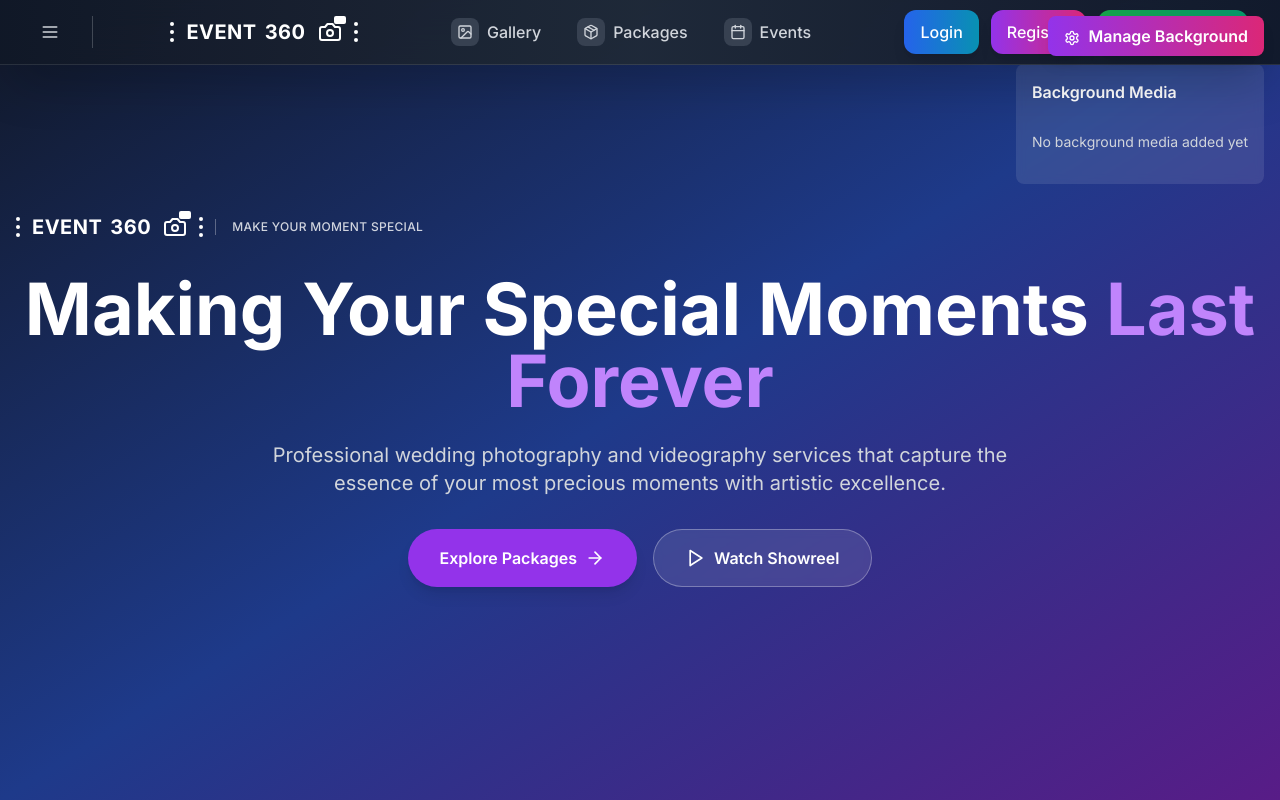
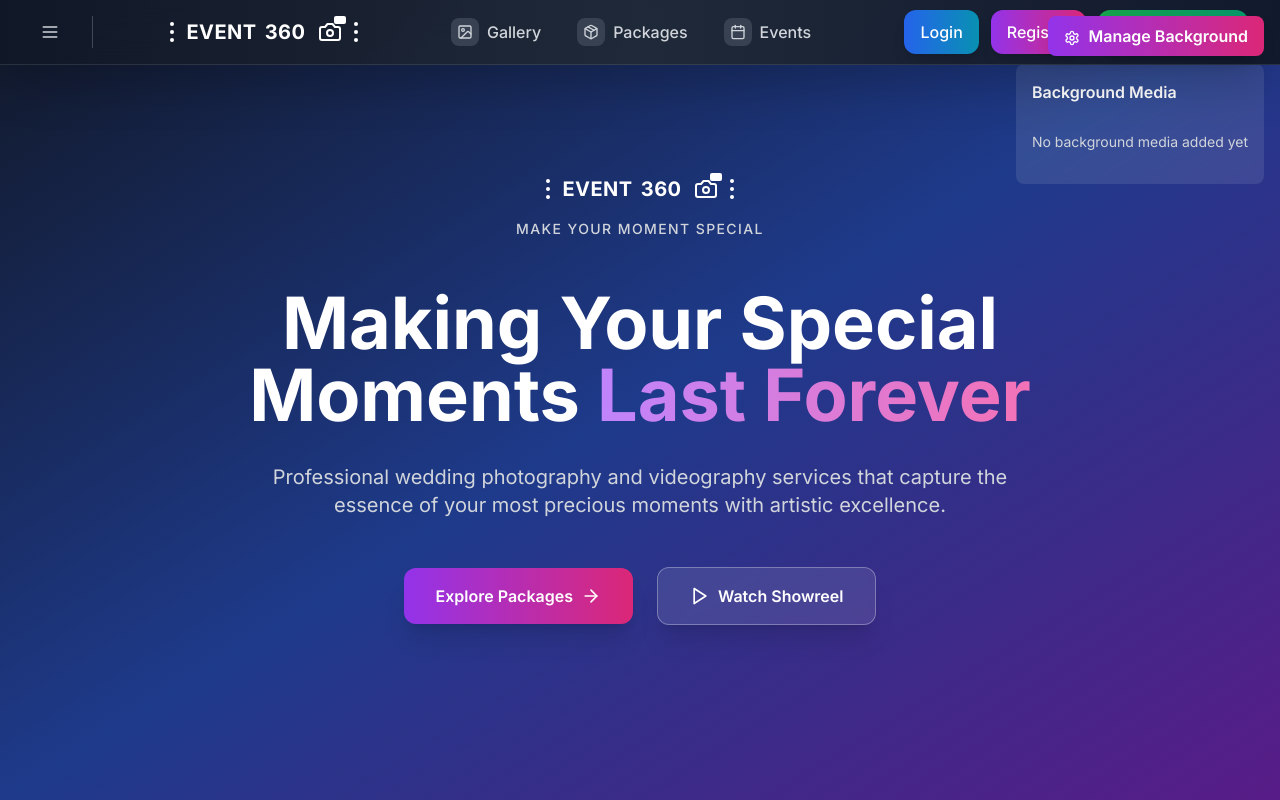
Before and after one commit to Rokibul-Islam-Robi/Event360, a React (Vite) app in the folder client/: page / in a window 1280 px wide. Shown: the top 800 px of the page. Built offline with nearby package versions, Linux system fonts and the light colour scheme.

Commit message:
Update Home page hero section with modern corporate styling and reorganized intro content

```diff
--- a/client/src/pages/Home.jsx
+++ b/client/src/pages/Home.jsx
@@ -254,37 +254,74 @@ const Home = () => {
             initial={{ opacity: 0, y: 30 }}
             animate={{ opacity: 1, y: 0 }}
             transition={{ duration: 0.8 }}
+            className="max-w-4xl mx-auto"
           >
-            {/* Logo */}
-            <div className="mb-8">
-              <Logo showTagline={true} />
-            </div>
+            {/* Logo Section */}
+            <motion.div
+              initial={{ opacity: 0, scale: 0.8 }}
+              animate={{ opacity: 1, scale: 1 }}
+              transition={{ duration: 1, delay: 0.2 }}
+              className="mb-12"
+            >
+              <div className="flex flex-col items-center space-y-4">
+                {/* Main Logo */}
+                <div className="transform hover:scale-105 transition-transform duration-300">
+                  <Logo showTagline={false} />
+                </div>
+                {/* Tagline */}
+                <motion.p
+                  initial={{ opacity: 0, y: 20 }}
+                  animate={{ opacity: 1, y: 0 }}
+                  transition={{ duration: 0.8, delay: 0.6 }}
+                  className="text-sm font-medium text-gray-300 uppercase tracking-widest"
+                >
+                  MAKE YOUR MOMENT SPECIAL
+                </motion.p>
+              </div>
+            </motion.div>
 
             {/* Main Headline */}
-            <h1 className="text-5xl md:text-7xl font-bold text-white mb-6">
+            <motion.h1
+              initial={{ opacity: 0, y: 30 }}
+              animate={{ opacity: 1, y: 0 }}
+              transition={{ duration: 0.8, delay: 0.4 }}
+              className="text-4xl md:text-6xl lg:text-7xl font-bold text-white mb-8 leading-tight"
+            >
               Making Your Special Moments{' '}
-              <span className="text-purple-400">Last Forever</span>
-            </h1>
+              <span className="bg-gradient-to-r from-purple-400 to-pink-400 bg-clip-text text-transparent">
+                Last Forever
+              </span>
+            </motion.h1>
 
             {/* Description */}
-            <p className="text-xl text-gray-300 max-w-3xl mx-auto mb-8">
+            <motion.p
+              initial={{ opacity: 0, y: 20 }}
+              animate={{ opacity: 1, y: 0 }}
+              transition={{ duration: 0.8, delay: 0.6 }}
+              className="text-lg md:text-xl text-gray-300 max-w-3xl mx-auto mb-12 leading-relaxed"
+            >
               Professional wedding photography and videography services that capture the essence of your most precious moments with artistic excellence.
-            </p>
+            </motion.p>
 
             {/* Call to Action Buttons */}
-            <div className="flex flex-col sm:flex-row gap-4 justify-center">
+            <motion.div
+              initial={{ opacity: 0, y: 20 }}
+              animate={{ opacity: 1, y: 0 }}
+              transition={{ duration: 0.8, delay: 0.8 }}
+              className="flex flex-col sm:flex-row gap-6 justify-center items-center"
+            >
               <Link
                 to="/packages"
-                className="bg-purple-600 text-white px-8 py-4 rounded-full font-semibold hover:bg-purple-700 transition-all duration-300 transform hover:scale-105 shadow-lg flex items-center justify-center"
+                className="bg-gradient-to-r from-purple-600 to-pink-600 hover:from-purple-700 hover:to-pink-700 text-white px-8 py-4 rounded-xl font-semibold transition-all duration-300 transform hover:scale-105 shadow-xl hover:shadow-2xl flex items-center justify-center group"
               >
-                Explore Packages
-                <ArrowRight className="w-5 h-5 ml-2" />
+                <span>Explore Packages</span>
+                <ArrowRight className="w-5 h-5 ml-2 group-hover:translate-x-1 transition-transform duration-200" />
               </Link>
-              <button className="bg-white/10 backdrop-blur-sm text-white px-8 py-4 rounded-full font-semibold hover:bg-white/20 transition-all duration-300 border border-white/30 hover:border-white/50 flex items-center justify-center">
-                <Play className="w-5 h-5 mr-2" />
-                Watch Showreel
+              <button className="bg-white/10 backdrop-blur-sm text-white px-8 py-4 rounded-xl font-semibold hover:bg-white/20 transition-all duration-300 border border-white/30 hover:border-white/50 flex items-center justify-center group shadow-xl">
+                <Play className="w-5 h-5 mr-2 group-hover:scale-110 transition-transform duration-200" />
+                <span>Watch Showreel</span>
               </button>
-            </div>
+            </motion.div>
           </motion.div>
         </div>
 
```
